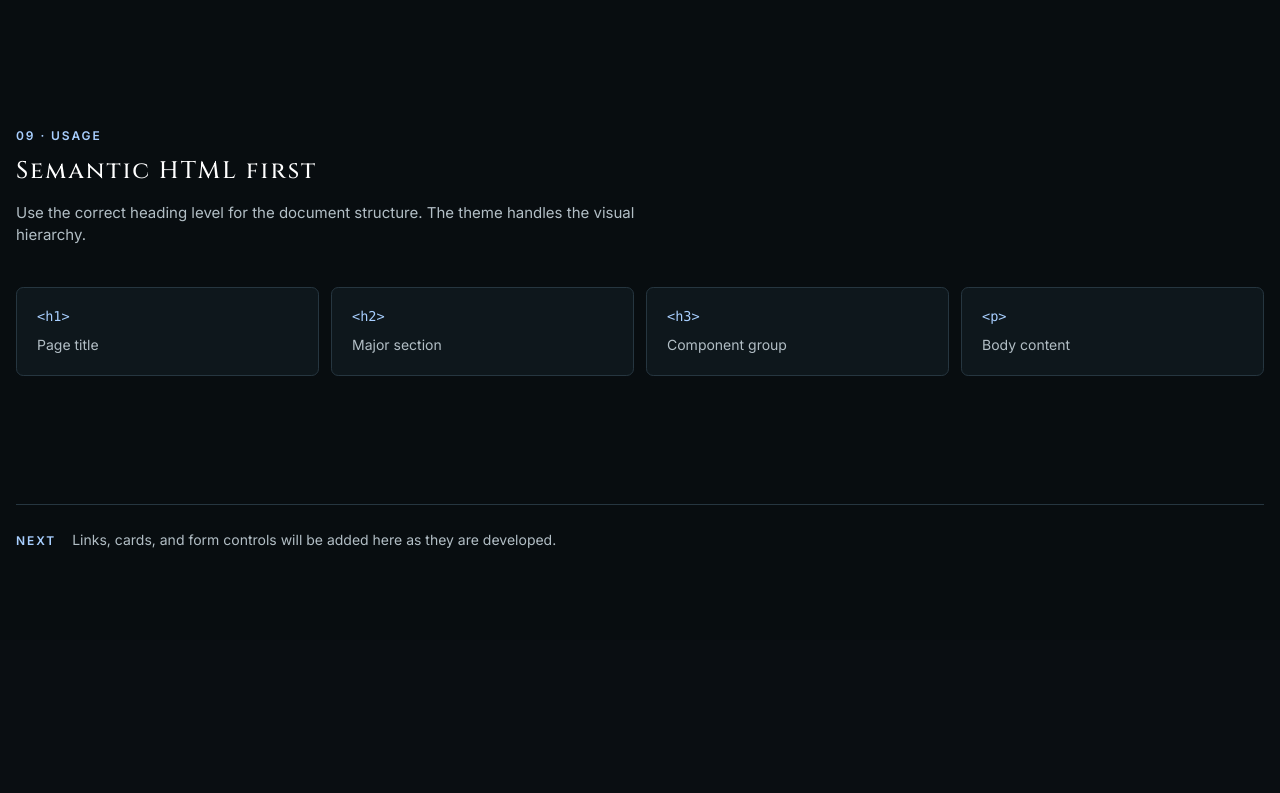
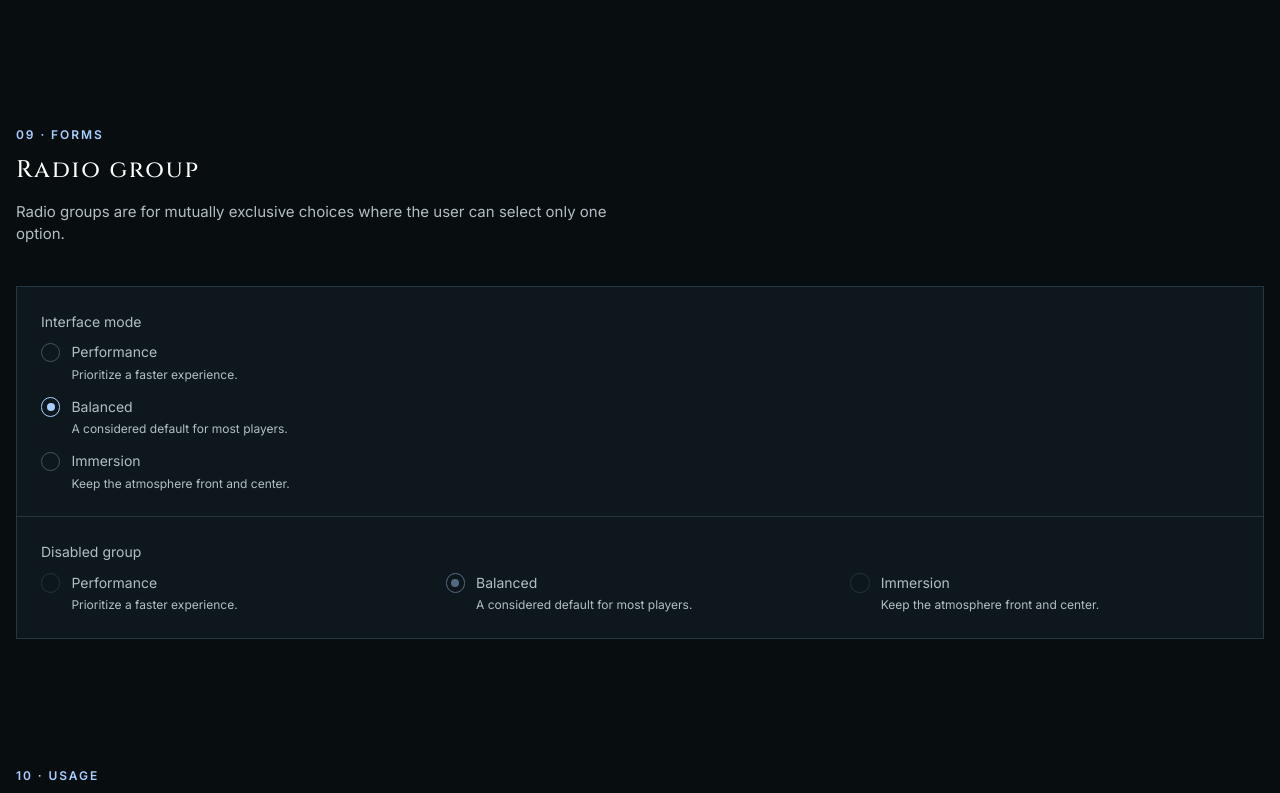
Before and after one commit to MonoPT/mudcrab-website, a SvelteKit app: page /components in a window 1280 px wide. Shown: the part 4687-5480 px from the top of the page. Before the commit the page ends 5327 px from the top, so only its background shows below. Built offline with nearby package versions, Linux system fonts and the light colour scheme.

Commit message:
radio group

```diff
--- /dev/null
+++ b/src/components/RadioGroup.svelte
@@ -0,0 +1,141 @@
+<script lang="ts">
+	import { RadioGroup, useId } from 'bits-ui';
+
+	type RadioItem = {
+		label: string;
+		value: string;
+		description?: string;
+		disabled?: boolean;
+	};
+
+	let {
+		id = useId(),
+		label,
+		items,
+		value = $bindable<string | undefined>(undefined),
+		orientation = 'vertical',
+		disabled = false,
+		required = false
+	}: {
+		id?: string;
+		label: string;
+		items: RadioItem[];
+		value?: string;
+		orientation?: 'horizontal' | 'vertical';
+		disabled?: boolean;
+		required?: boolean;
+	} = $props();
+</script>
+
+<div class="field">
+	<span class="label">{label}</span>
+	<RadioGroup.Root
+		{id}
+		bind:value
+		{orientation}
+		{disabled}
+		{required}
+		class="radio-group {orientation}"
+	>
+		{#each items as item (item.value)}
+			{@const itemId = `${id}-${item.value}`}
+			<div class="radio-option">
+				<RadioGroup.Item class="radio" id={itemId} value={item.value} disabled={item.disabled}>
+					{#snippet children({ checked }: { checked: boolean })}
+						{#if checked}<span class="dot" aria-hidden="true"></span>{/if}
+					{/snippet}
+				</RadioGroup.Item>
+				<div class="copy">
+					<label for={itemId}>{item.label}</label>
+					{#if item.description}<p>{item.description}</p>{/if}
+				</div>
+			</div>
+		{/each}
+	</RadioGroup.Root>
+</div>
+
+<style>
+	.field {
+		display: grid;
+		gap: 0.65rem;
+		min-width: 0;
+	}
+	.label {
+		color: var(--color-text-muted);
+		font-size: var(--text-sm);
+	}
+	:global(.radio-group) {
+		display: grid;
+		gap: 0.85rem;
+	}
+	:global(.radio-group.horizontal) {
+		grid-template-columns: repeat(3, minmax(0, 1fr));
+		gap: 1rem;
+	}
+	.radio-option {
+		display: flex;
+		align-items: flex-start;
+		gap: 0.7rem;
+		min-width: 0;
+	}
+	:global(.radio) {
+		display: inline-flex;
+		flex: 0 0 auto;
+		align-items: center;
+		justify-content: center;
+		width: 1.2rem;
+		height: 1.2rem;
+		margin-top: 0.05rem;
+		padding: 0;
+		border: 1px solid var(--color-border-strong);
+		border-radius: 50%;
+		outline: none;
+		background: var(--color-surface);
+		cursor: pointer;
+		transition:
+			border-color var(--duration-normal) var(--ease-standard),
+			box-shadow var(--duration-normal) var(--ease-standard);
+	}
+	:global(.radio:hover:not(:disabled)) {
+		border-color: var(--color-accent);
+	}
+	:global(.radio:focus-visible) {
+		border-color: var(--color-border-focus);
+		box-shadow: var(--focus-ring);
+	}
+	:global(.radio[data-state='checked']) {
+		border-color: var(--color-accent);
+	}
+	:global(.radio[data-disabled]),
+	:global(.radio:disabled) {
+		cursor: not-allowed;
+		opacity: 0.45;
+	}
+	.dot {
+		width: 0.5rem;
+		height: 0.5rem;
+		border-radius: 50%;
+		background: var(--color-accent);
+	}
+	.copy {
+		display: grid;
+		gap: 0.25rem;
+		min-width: 0;
+	}
+	.copy label {
+		color: var(--color-text-muted);
+		font-size: var(--text-sm);
+		line-height: 1.4;
+		cursor: pointer;
+	}
+	.copy p {
+		max-width: none;
+		font-size: var(--text-xs);
+		line-height: 1.45;
+	}
+	@media (max-width: 700px) {
+		:global(.radio-group.horizontal) {
+			grid-template-columns: 1fr;
+		}
+	}
+</style>
--- a/src/routes/components/+page.svelte
+++ b/src/routes/components/+page.svelte
@@ -7,14 +7,21 @@
 	import TextInput from '../../components/TextInput.svelte';
 	import Select from '../../components/Select.svelte' with { wake: 'load' };
 	import Checkbox from '../../components/Checkbox.svelte' with { wake: 'load' };
+	import RadioGroup from '../../components/RadioGroup.svelte' with { wake: 'load' };
 
 	let searchValue = $state('');
 	let category = $state<string | undefined>(undefined);
+	let radioValue = $state<string | undefined>('balanced');
 	const categoryItems = [
 		{ label: 'All categories', value: 'all' },
 		{ label: 'Interface', value: 'interface' },
 		{ label: 'Installation', value: 'installation' },
 		{ label: 'Updates', value: 'updates' }
+	];
+	const radioItems = [
+		{ label: 'Performance', value: 'performance', description: 'Prioritize a faster experience.' },
+		{ label: 'Balanced', value: 'balanced', description: 'A considered default for most players.' },
+		{ label: 'Immersion', value: 'immersion', description: 'Keep the atmosphere front and center.' }
 	];
 </script>
 
@@ -380,9 +387,40 @@
 			</div>
 		</section>
 
+		<section class="section" aria-labelledby="radio-heading">
+			<div class="section-heading">
+				<p class="eyebrow">09 · Forms</p>
+				<h2 id="radio-heading">Radio group</h2>
+				<p>
+					Radio groups are for mutually exclusive choices where the user can select only one option.
+				</p>
+			</div>
+
+			<div class="input-showcase radio-showcase">
+				<div class="input-group">
+					<RadioGroup
+						id="interface-mode"
+						label="Interface mode"
+						items={radioItems}
+						bind:value={radioValue}
+					/>
+				</div>
+				<div class="input-group">
+					<RadioGroup
+						id="disabled-mode"
+						label="Disabled group"
+						items={radioItems}
+						value="balanced"
+						disabled
+						orientation="horizontal"
+					/>
+				</div>
+			</div>
+		</section>
+
 		<section class="section tokens" aria-labelledby="tokens-heading">
 			<div class="section-heading">
-				<p class="eyebrow">09 · Usage</p>
+				<p class="eyebrow">10 · Usage</p>
 				<h2 id="tokens-heading">Semantic HTML first</h2>
 				<p>
 					Use the correct heading level for the document structure. The theme handles the visual
```
